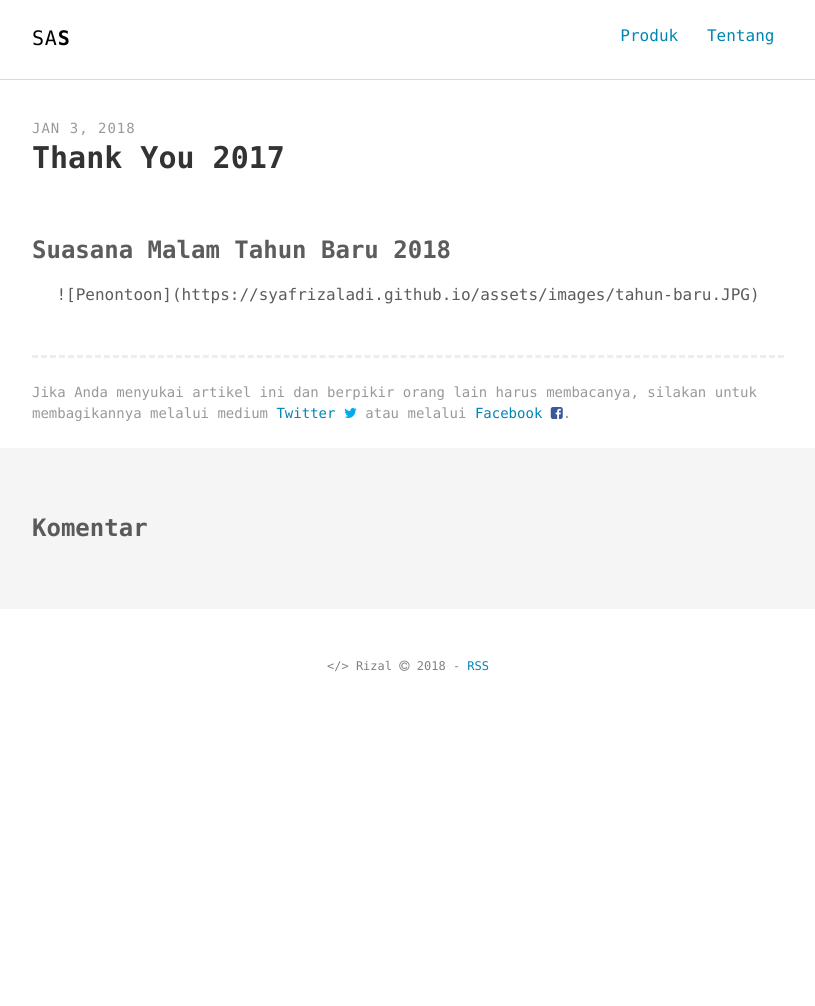
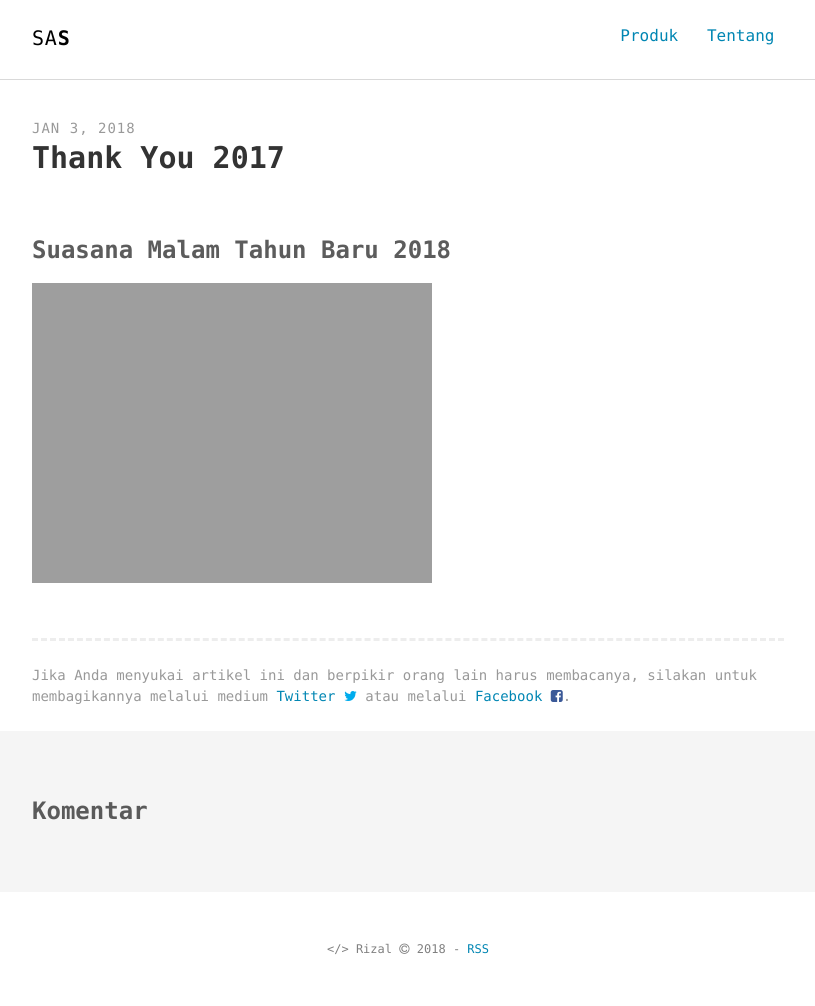
Before and after one commit to syafrizaladi/saktia, a Jekyll site: the page built from _posts/2018-01-03-thank-you-2017.md, in a window 1280 px wide. Shown: the whole page, without its empty margins (232-1047 px from the left). Built offline with Jekyll 4.4.1, drawn with Linux system fonts in a browser that asks for light colours; our own code applies the rules of GitHub Pages for plain Markdown files; comment, search, counter and statistics services are not loaded; before the commit the page ends 900 px from its top, so only the background shows below that.

Commit message:
Update 2018-01-03-thank-you-2017.md

```diff
--- a/_posts/2018-01-03-thank-you-2017.md
+++ b/_posts/2018-01-03-thank-you-2017.md
@@ -1,3 +1,3 @@
 ### Suasana Malam Tahun Baru 2018
 
-<center>![Penontoon](https://syafrizaladi.github.io/assets/images/tahun-baru.JPG)</center>
+![NYE2018](https://syafrizaladi.github.io/assets/images/tahun-baru.JPG)
```
